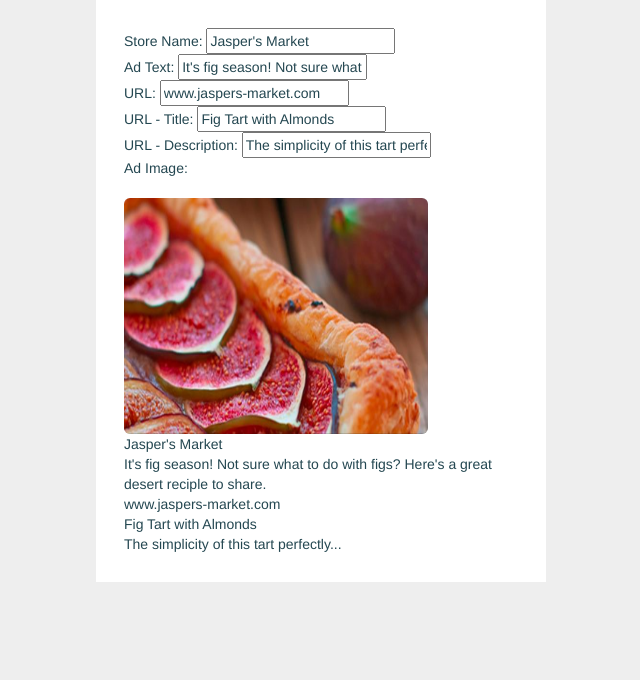
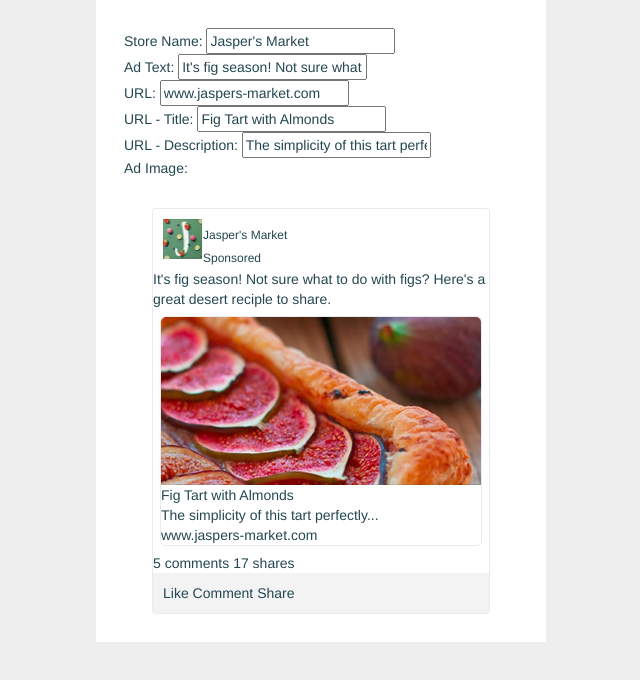
Before and after one commit to Ammarmasud/facebook-ad-builder, a plain HTML site: page index.html in a window 1280 px wide. Shown: the whole page, without its empty margins (319-959 px from the left). Drawn offline with nearby package versions, Linux system fonts and the light colour scheme.

Commit message:
started styling the ad with css. Main card and borders done. Still need to add icons, buttons, and correct font styling.

```diff
--- a/index.html
+++ b/index.html
@@ -7,12 +7,13 @@
   <link rel="stylesheet" href="styles/normalize-4.1.1.css" type="text/css" />
   <meta name="viewport" content="width=device-width, initial-scale=1">
   <link rel="stylesheet" href="https://maxcdn.bootstrapcdn.com/bootstrap/3.3.7/css/bootstrap.min.css">
-  <script src="https://maxcdn.bootstrapcdn.com/bootstrap/3.3.7/js/bootstrap.min.js"></script>
 
   <!-- App CSS -->
   <link rel="stylesheet" href="styles/app.css" type="text/css" />
 
   <!-- External JS -->
+  <script src="https://ajax.googleapis.com/ajax/libs/jquery/3.2.0/jquery.min.js"></script>
+  <script src="https://maxcdn.bootstrapcdn.com/bootstrap/3.3.7/js/bootstrap.min.js"></script>
   <script src="https://ajax.googleapis.com/ajax/libs/angularjs/1.4.8/angular.min.js"></script>
 
   <!-- App JS -->
@@ -30,13 +31,30 @@
     Ad Image: <br>
     <br>
 
-    <div>
-      <img src="images/samplePic.png" class="img-rounded" alt="Cinque Terre" width="304" height="236"><br>
-      {{storeName}}<br>
-      {{adText}}<br>
-      {{url}}<br>
-      {{urlTitle}}<br>
-      {{urlDescription}}
+    <div class='ad'>
+
+      <header>
+        <img class="profile-pic" src="images/profilePic.png">
+        <h6>{{storeName}}</h6>
+        <h6>Sponsored</h6>
+      </header>
+
+      {{adText}}
+
+      <div class='adImage'>
+        <img src="images/samplePic.png" class="fullPic">
+        {{urlTitle}}<br>
+        {{urlDescription}}<br>
+        {{url}}
+      </div>
+
+      5 comments 17 shares
+      <footer>
+        Like
+        Comment
+        Share
+      </footer>
+
     <div>
   </div>
 
--- a/styles/app.css
+++ b/styles/app.css
@@ -15,3 +15,47 @@ body {
   margin: auto;
   padding: 2em;
 }
+
+.ad {
+  box-sizing: border-box;
+  margin-right: 2em;
+  margin-left: 2em;
+  margin-top: 10px;
+  border-radius: 3px;
+  border: 1px solid rgb(233,235,238);
+}
+
+header {
+  border-top-right-radius: 5px;
+  border-top-left-radius: 5px;
+  height: 60px;
+  padding: 10px;
+}
+
+.profile-pic {
+  height: 40px;
+  width: 40px;
+  float: left;
+}
+
+.adImage {
+  box-sizing: border-box;
+  margin: 0.5em;
+  border-radius: 5px;
+  border: 1px solid rgb(233,235,238);
+}
+
+.fullPic {
+  display: block;
+  width: 100%;
+  border-top-right-radius: 5px;
+  border-top-left-radius: 5px;
+}
+
+footer {
+  background-color: rgb(243,243,243);
+  border-bottom-right-radius: 3px;
+  border-bottom-left-radius: 3px;
+  height: 40px;
+  padding: 10px;
+}
```
Also changed, not shown: images/profilePic.png (added).
